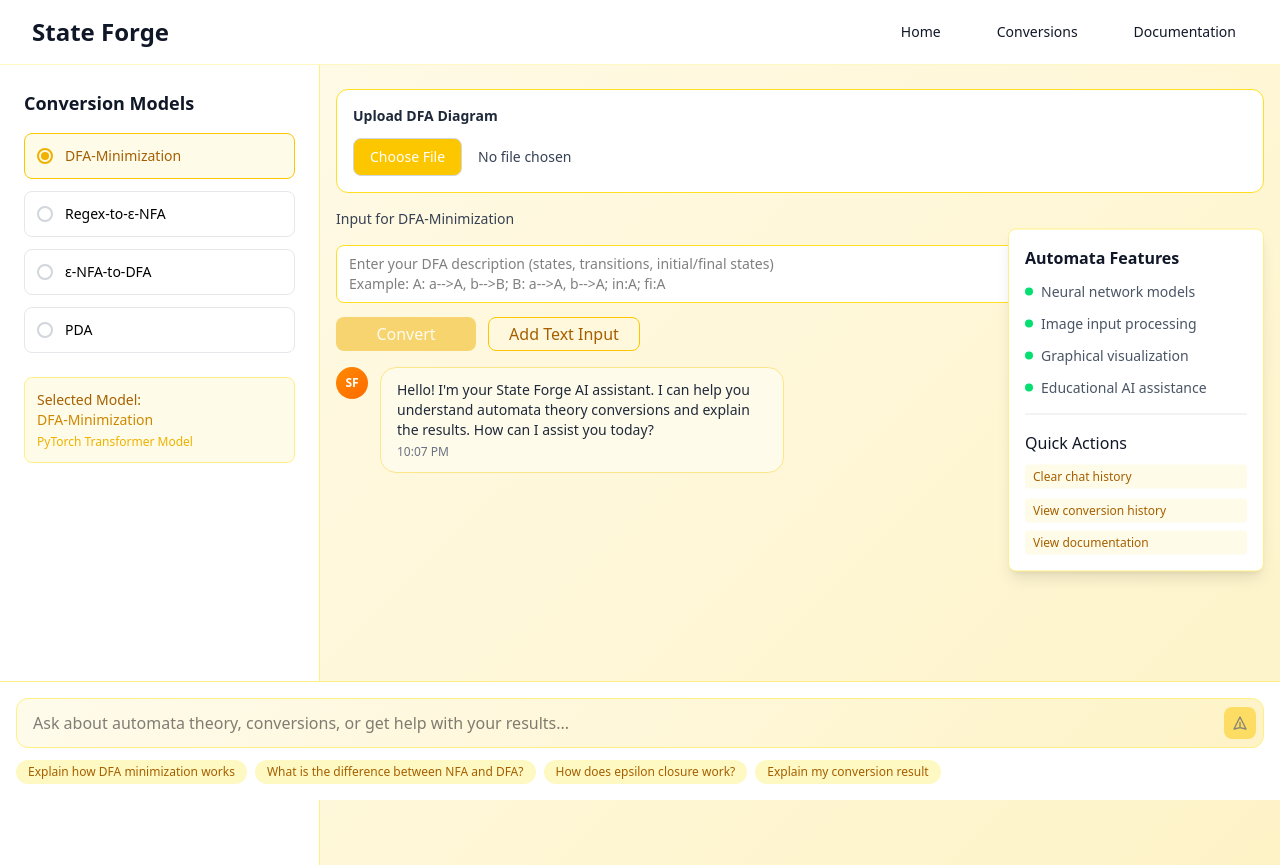
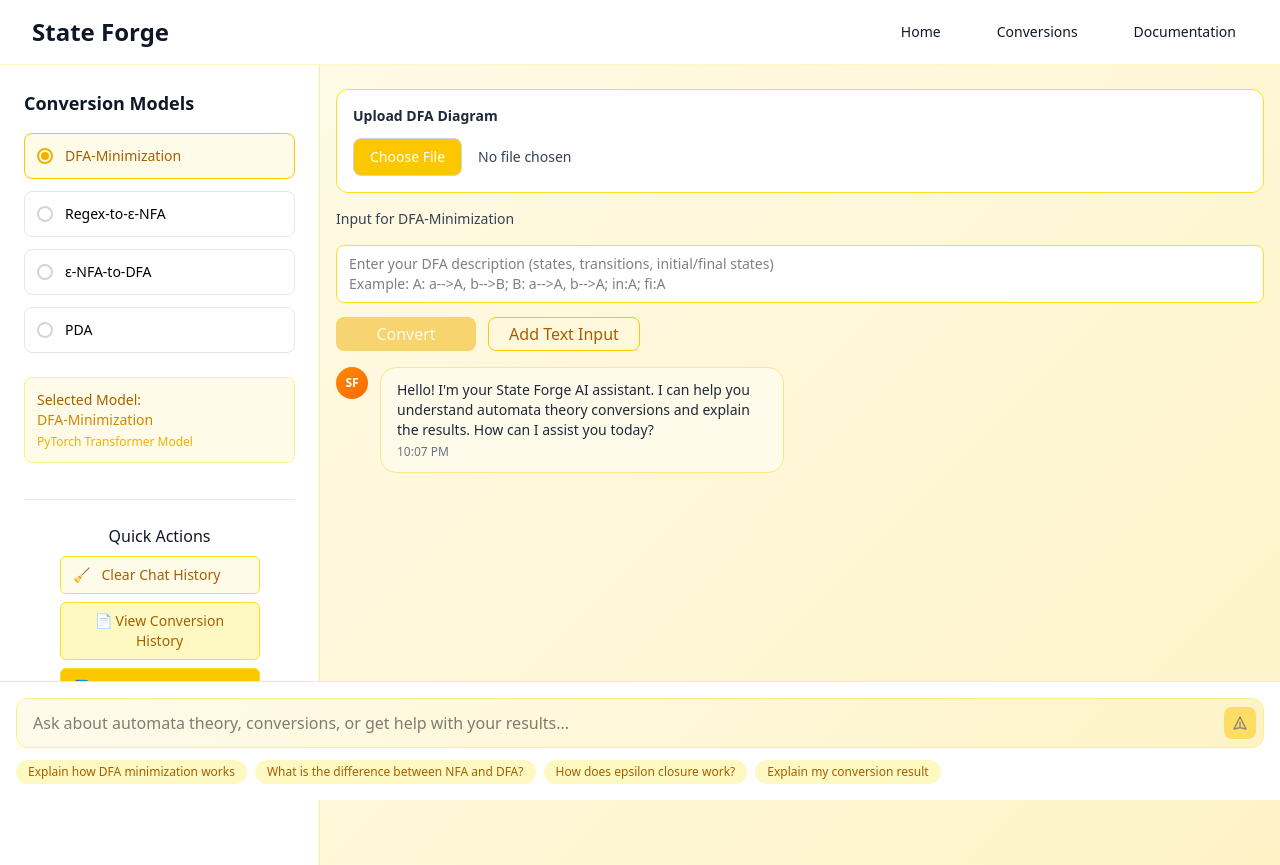
Before and after one commit to DeepThinkers-Rrsearch/front-end, a Next.js app: page /chat in a window 1280 px wide. Built offline with nearby package versions, Linux system fonts and the light colour scheme.

Commit message:
added the Quick actions button to left nav bar

```diff
--- a/app/chat/page.tsx
+++ b/app/chat/page.tsx
@@ -269,6 +269,25 @@ export default function ChatPage() {
                 </span>
               </div>
             </div>
+
+         <div className="mt-9 pt-6 border-t border-gray-200">
+  <h4 className="font-medium text-gray-900 mb-2 text-center">Quick Actions</h4>
+  <div className="flex flex-col items-center gap-2">
+    <button className="flex items-center gap-2 text-sm bg-yellow-50 text-yellow-700 px-3 py-2 rounded-md border border-yellow-300 hover:bg-yellow-200 transition-colors w-[200px]">
+      <span className="mr-1">🧹</span> Clear Chat History
+    </button>
+    <button className="flex items-center gap-2 text-sm bg-yellow-100 text-yellow-700 px-3 py-2 rounded-md border border-yellow-300 hover:bg-yellow-300 transition-colors w-[200px]">
+      📄 View Conversion History
+    </button>
+    <Link
+      href="/instructions"
+      className="flex items-center gap-2 text-sm bg-yellow-400 text-white px-3 py-2 rounded-md border border-yellow-300 hover:bg-yellow-500 transition-colors w-[200px]"
+    >
+      <span className="mr-1">📘</span> View Documentation
+    </Link>
+  </div>
+</div>
+
           </div>
         </div>
 
@@ -674,50 +693,6 @@ export default function ChatPage() {
         </div>
       </div>
 
-      {/* Sidebar with Automata Features */}
-      <div className="fixed right-4 top-1/2 transform -translate-y-1/2 hidden xl:block">
-        <div className="bg-white rounded-lg shadow-lg p-4 w-64 border border-yellow-200">
-          <h3 className="font-semibold text-gray-900 mb-3">
-            Automata Features
-          </h3>
-          <div className="space-y-3 text-sm">
-            <div className="flex items-center space-x-2">
-              <div className="w-2 h-2 bg-green-400 rounded-full"></div>
-              <span className="text-gray-600">Neural network models</span>
-            </div>
-            <div className="flex items-center space-x-2">
-              <div className="w-2 h-2 bg-green-400 rounded-full"></div>
-              <span className="text-gray-600">Image input processing</span>
-            </div>
-            <div className="flex items-center space-x-2">
-              <div className="w-2 h-2 bg-green-400 rounded-full"></div>
-              <span className="text-gray-600">Graphical visualization</span>
-            </div>
-            <div className="flex items-center space-x-2">
-              <div className="w-2 h-2 bg-green-400 rounded-full"></div>
-              <span className="text-gray-600">Educational AI assistance</span>
-            </div>
-          </div>
-
-          <div className="mt-4 pt-4 border-t border-gray-200">
-            <h4 className="font-medium text-gray-900 mb-2">Quick Actions</h4>
-            <div className="space-y-2">
-              <button className="w-full text-left text-xs bg-yellow-50 text-yellow-700 px-2 py-1 rounded hover:bg-yellow-100 transition-colors">
-                Clear chat history
-              </button>
-              <button className="w-full text-left text-xs bg-yellow-50 text-yellow-700 px-2 py-1 rounded hover:bg-yellow-100 transition-colors">
-                View conversion history
-              </button>
-              <Link
-                href="/instructions"
-                className="block w-full text-left text-xs bg-yellow-50 text-yellow-700 px-2 py-1 rounded hover:bg-yellow-100 transition-colors"
-              >
-                View documentation
-              </Link>
-            </div>
-          </div>
-        </div>
-      </div>
     </div>
   );
 }
```
